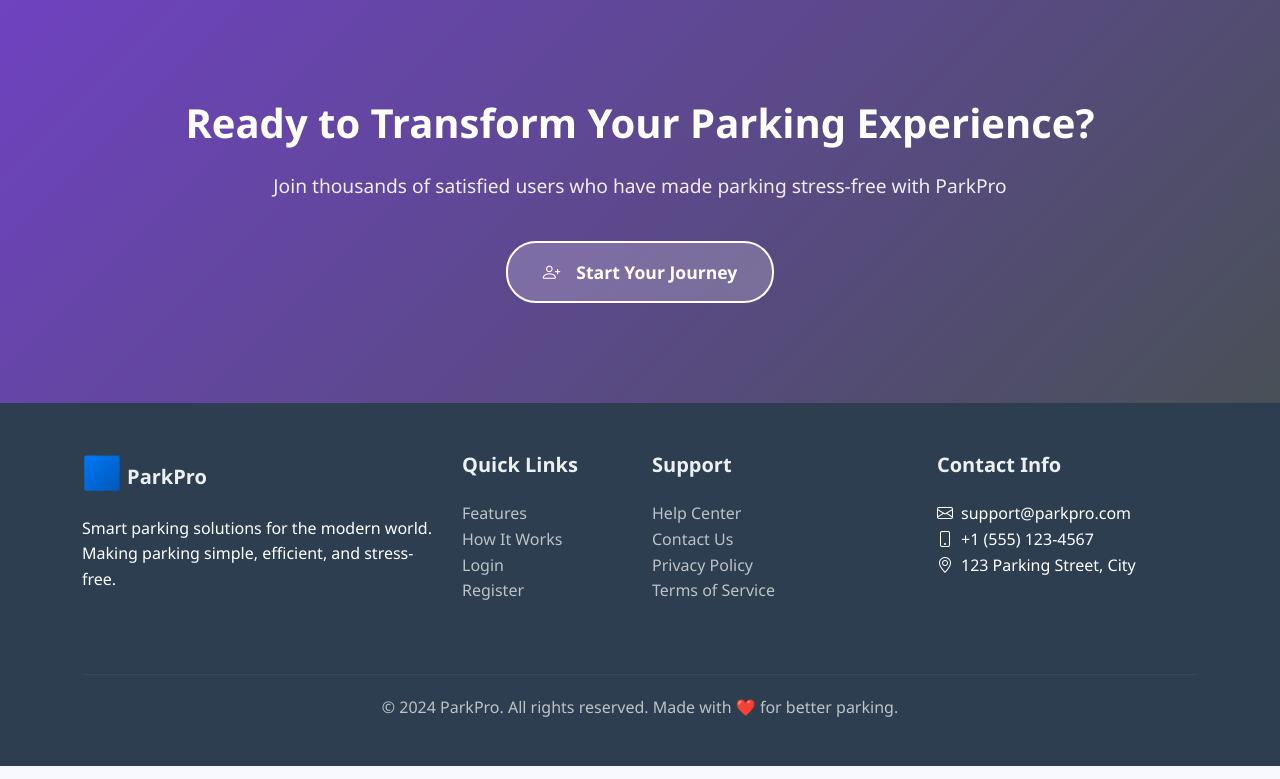
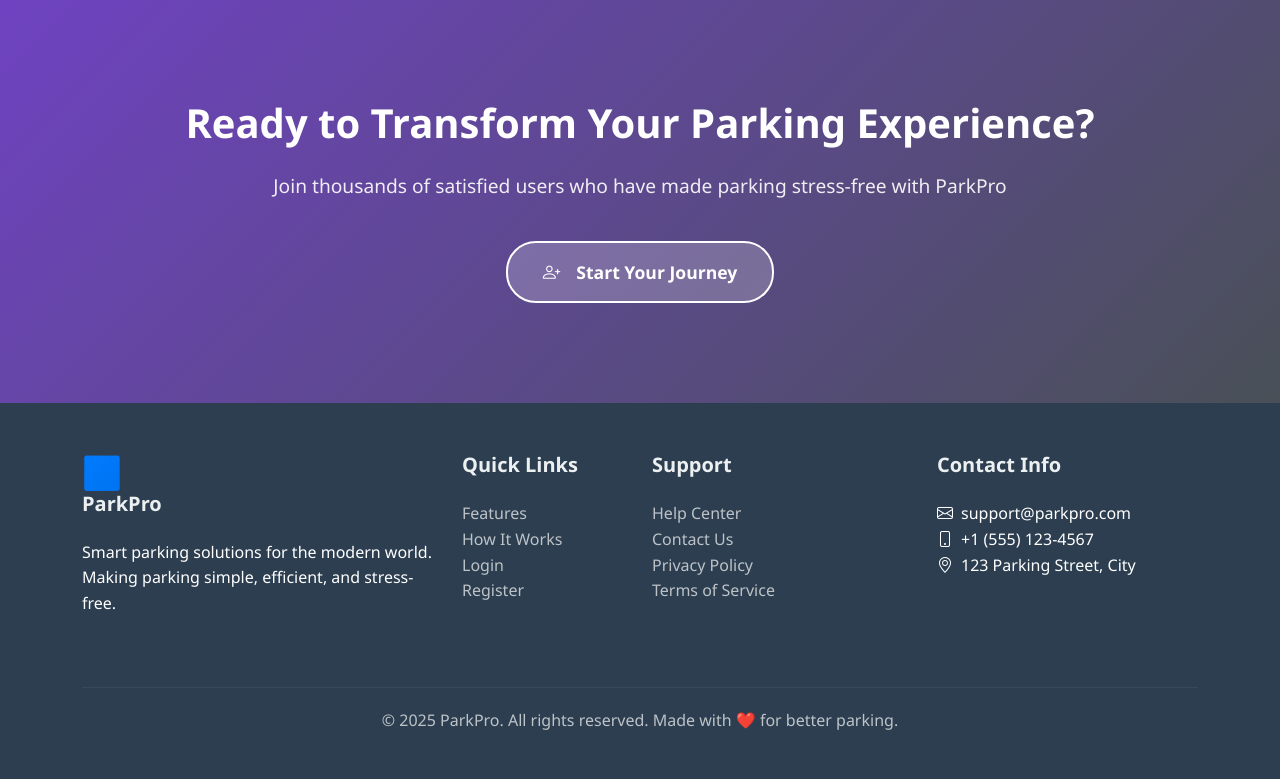
Before and after one commit to Shreyas-prog108/parkpro, a Flask app: page / in a window 1280 px wide. Shown: the part 2857-3636 px from the top of the page. Run offline with Flask 3, Linux system fonts and the light colour scheme.

Commit message:
changed logo

```diff
--- a/templates/home.html
+++ b/templates/home.html
@@ -448,7 +448,7 @@
     <nav class="navbar navbar-expand-lg fixed-top">
         <div class="container">
             <a class="navbar-brand" href="#">
-                <span class="brand-icon">🅿️</span>
+                <div class="brand-icon">🅿️</div>
                 ParkPro
             </a>
             <button class="navbar-toggler" type="button" data-bs-toggle="collapse" data-bs-target="#navbarNav">
@@ -641,7 +641,7 @@
             <div class="row">
                 <div class="col-lg-4 col-md-6 mb-4">
                     <h5>
-                        <span class="brand-icon">🅿️</span>
+                        <div class="brand-icon">🅿️</div>
                         ParkPro
                     </h5>
                     <p>Smart parking solutions for the modern world. Making parking simple, efficient, and stress-free.</p>
@@ -674,7 +674,7 @@
                 </div>
             </div>
             <div class="footer-bottom">
-                <p>&copy; 2024 ParkPro. All rights reserved. Made with ❤️ for better parking.</p>
+                <p>&copy; 2025 ParkPro. All rights reserved. Made with ❤️ for better parking.</p>
             </div>
         </div>
     </footer>
```
